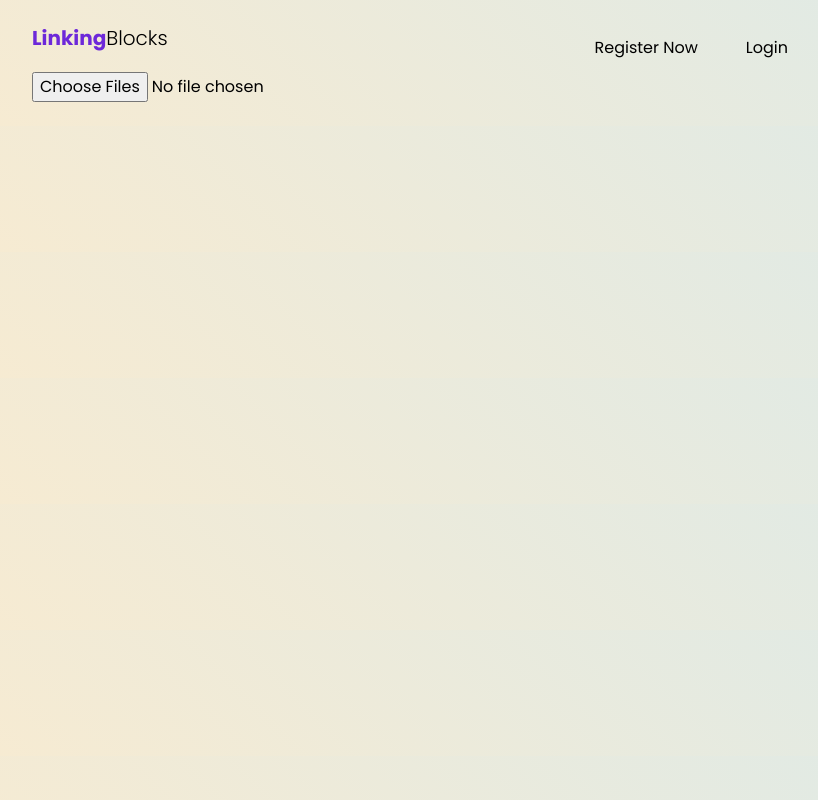
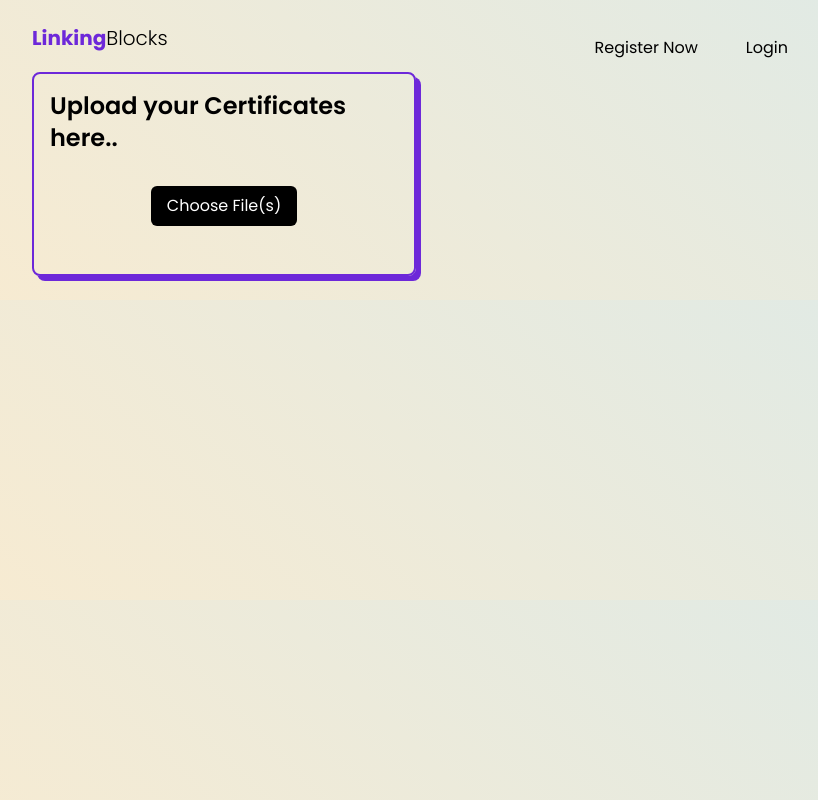
Before and after one commit to TechieeGeeeks/VH23-13-RizzlingDevs, a React (Create React App) app in the folder client/: page /image_hasher in a window 1280 px wide. Shown: the whole page, without its empty margins (224-1042 px from the left). Built offline with nearby package versions, Linux system fonts and the light colour scheme.

Commit message:
Frontend for Dropbox done

```diff
--- a/client/src/pages/ImageHasher.jsx
+++ b/client/src/pages/ImageHasher.jsx
@@ -1,6 +1,13 @@
-import React from 'react';
+import React, { Component } from 'react';
 
-class ImageHasher extends React.Component {
+class ImageHasher extends Component {
+  constructor(props) {
+    super(props);
+    this.state = {
+      hashResults: [],
+    };
+  }
+
   async hashImage(file) {
     const buffer = await file.arrayBuffer();
     const hashBuffer = await crypto.subtle.digest('SHA-256', buffer);
@@ -19,13 +26,33 @@ class ImageHasher extends React.Component {
       hashResults.push({ filename: file.name, hash });
     }
 
-    console.log(hashResults);
+    this.setState({ hashResults });
   };
 
   render() {
     return (
-      <div>
-        <input type="file" id="fileInput" accept="image/*" multiple onChange={this.handleFileChange} />
+      <div className="w-[90%] md:w-[50%] border-2 border-[rgba(109,40,217)] shadow-[5px_5px_0px_0px_rgba(109,40,217)] rounded-lg p-4 flex flex-col items-center justify-center gap-4">
+        <h2 className="text-2xl font-semibold mb-4">Upload your Certificates here..</h2>
+        <label
+          className="block py-2 px-4 bg-black text-white rounded-md cursor-pointer hover:bg-purpleColor"
+          htmlFor="fileInput"
+        >
+          Choose File(s)
+        </label>
+        <input
+          type="file"
+          id="fileInput"
+          multiple
+          className="hidden"
+          onChange={this.handleFileChange}
+        />
+        <ul className="mt-4">
+          {this.state.hashResults.map((result, index) => (
+            <li key={index} className="text-lg mb-2">
+              <strong>{result.filename}:</strong> {result.hash}
+            </li>
+          ))}
+        </ul>
       </div>
     );
   }
```
